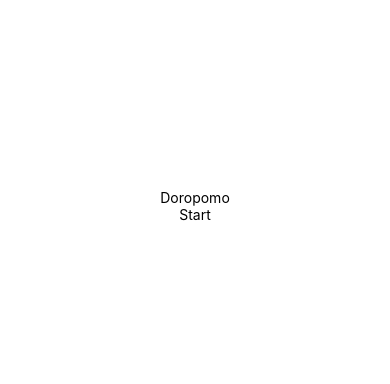
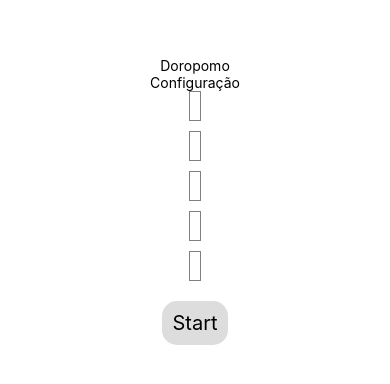
Before and after one commit to gabrielvedova/doropomo, a React Native app in the folder doropomo/: screen /Home in a window 390 px wide. Shown: the part 216-600 px from the top of the page. Built offline with nearby package versions, Linux system fonts and the light colour scheme.

Commit message:
feat(home, timer): Add configuration inputs for Pomodoro settings and pass parameters to Timer component

```diff
--- a/doropomo/src/views/Home.js
+++ b/doropomo/src/views/Home.js
@@ -1,13 +1,103 @@
-import React from "react";
-import { Text, View, TouchableOpacity } from "react-native";
+import React, { useState } from "react";
+import {
+  Text,
+  View,
+  TouchableOpacity,
+  StyleSheet,
+  TextInput,
+} from "react-native";
 
 export default ({ navigation }) => {
+  const [Pomodoro, setPomodoro] = useState({
+    duration: 25 * 60,
+    shortBreak: 5 * 60,
+    longBreak: 15 * 60,
+    qntdPomodoros: 4,
+    cycles: 2,
+  });
+
   return (
-    <View style={{ flex: 1, alignItems: "center", justifyContent: "center" }}>
+    <View style={styles.container}>
       <Text>Doropomo</Text>
-      <TouchableOpacity onPress={() => navigation.navigate("Timer")}>
-        <Text>Start</Text>
+      <Text>Configuração</Text>
+      <TextInput
+        placeholder="Pomodoro Duration (minutes)"
+        style={styles.input}
+        keyboardType="numeric"
+        value={String(Pomodoro.duration)}
+        onChangeText={(text) =>
+          setPomodoro({ ...Pomodoro, duration: parseInt(text) * 60 })
+        }
+      />
+      <TextInput
+        placeholder="Short Break Duration (minutes)"
+        style={styles.input}
+        keyboardType="numeric"
+        value={String(Pomodoro.shortBreak)}
+        onChangeText={(text) =>
+          setPomodoro({ ...Pomodoro, shortBreak: parseInt(text) * 60 })
+        }
+      />
+      <TextInput
+        placeholder="Long Break Duration (minutes)"
+        style={styles.input}
+        keyboardType="numeric"
+        value={String(Pomodoro.longBreak)}
+        onChangeText={(text) =>
+          setPomodoro({ ...Pomodoro, longBreak: parseInt(text) * 60 })
+        }
+      />
+      <TextInput
+        placeholder="Number of Pomodoros for Cycle"
+        style={styles.input}
+        keyboardType="numeric"
+        value={String(Pomodoro.qntdPomodoros)}
+        onChangeText={(text) =>
+          setPomodoro({ ...Pomodoro, qntdPomodoros: parseInt(text) })
+        }
+      />
+      <TextInput
+        placeholder="Number of Cycles"
+        style={styles.input}
+        keyboardType="numeric"
+        value={String(Pomodoro.cycles)}
+        onChangeText={(text) =>
+          setPomodoro({ ...Pomodoro, cycles: parseInt(text) })
+        }
+      />
+      <TouchableOpacity
+        onPress={() => navigation.navigate("Timer", { Pomodoro })}
+        style={styles.button}
+      >
+        <Text style={styles.buttonText}>Start</Text>
       </TouchableOpacity>
     </View>
   );
 };
+
+const styles = StyleSheet.create({
+  container: {
+    flex: 1,
+    alignItems: "center",
+    justifyContent: "center",
+    backgroundColor: "#F5FCFF",
+    width: "100%",
+  },
+  button: {
+    backgroundColor: "#DDDDDD",
+    padding: 10,
+    margin: 10,
+    borderRadius: 15,
+  },
+  buttonText: {
+    fontSize: 20,
+  },
+  input: {
+    height: 30,
+    width: "80%",
+    borderColor: "gray",
+    borderWidth: 1,
+    marginBottom: 10,
+    paddingLeft: 10,
+  },
+});
--- a/doropomo/src/views/Timer.js
+++ b/doropomo/src/views/Timer.js
@@ -1,12 +1,22 @@
 import React, { useState } from "react";
 import { Text, View, TouchableOpacity, StyleSheet } from "react-native";
 import Intervals from "../components/timer/Intervals";
+import { useRoute } from "@react-navigation/native";
 
 export default (props) => {
+  const route = useRoute();
+  const { Pomodoro } = route.params;
   const [isRunning, setIsRunning] = useState(false);
   return (
     <View style={styles.container}>
-      <Intervals isRunning={isRunning} />
+      <Intervals
+        isRunning={isRunning}
+        totalCycles={Pomodoro.cycles}
+        cycleTime={Pomodoro.qntdPomodoro}
+        shortBreak={Pomodoro.shortBreak}
+        longBreak={Pomodoro.longBreak}
+        study={Pomodoro.duration}
+      />
       <TouchableOpacity
         onPress={() => setIsRunning(!isRunning)}
         style={styles.button}
```
